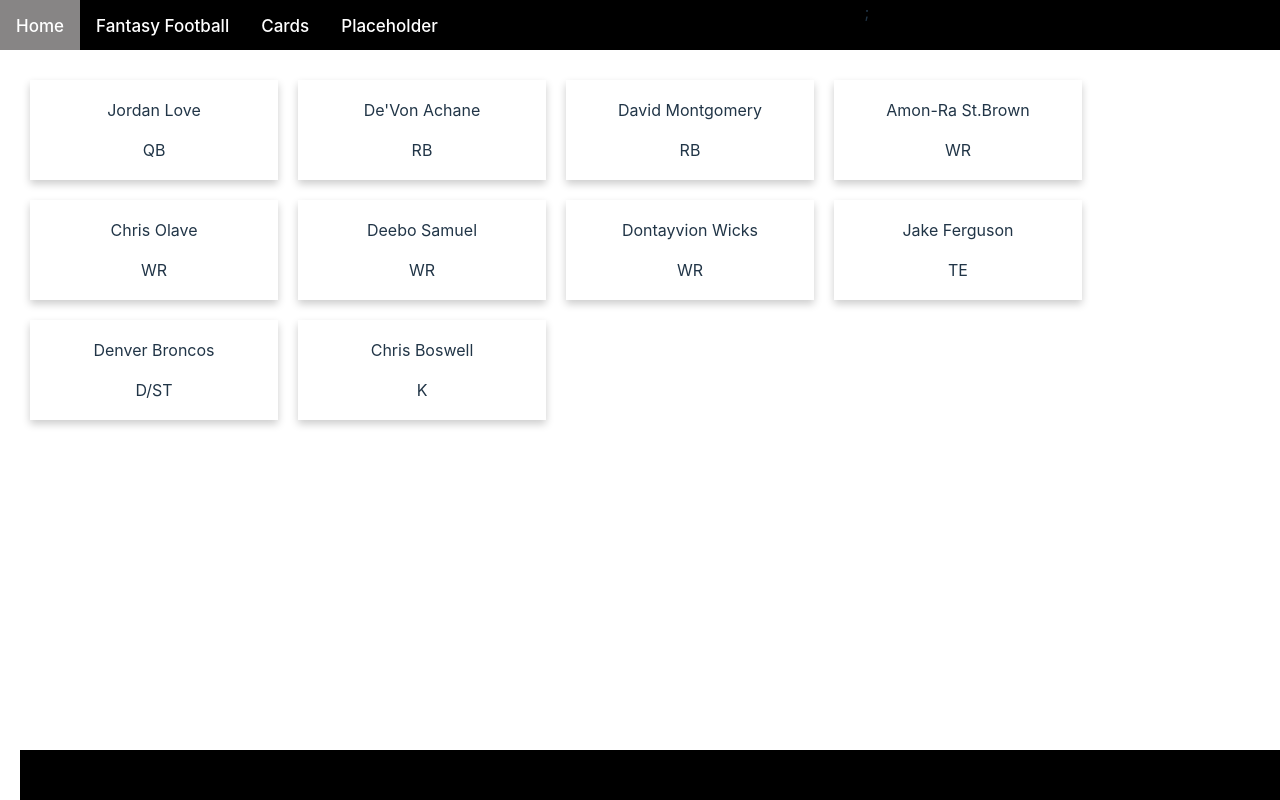
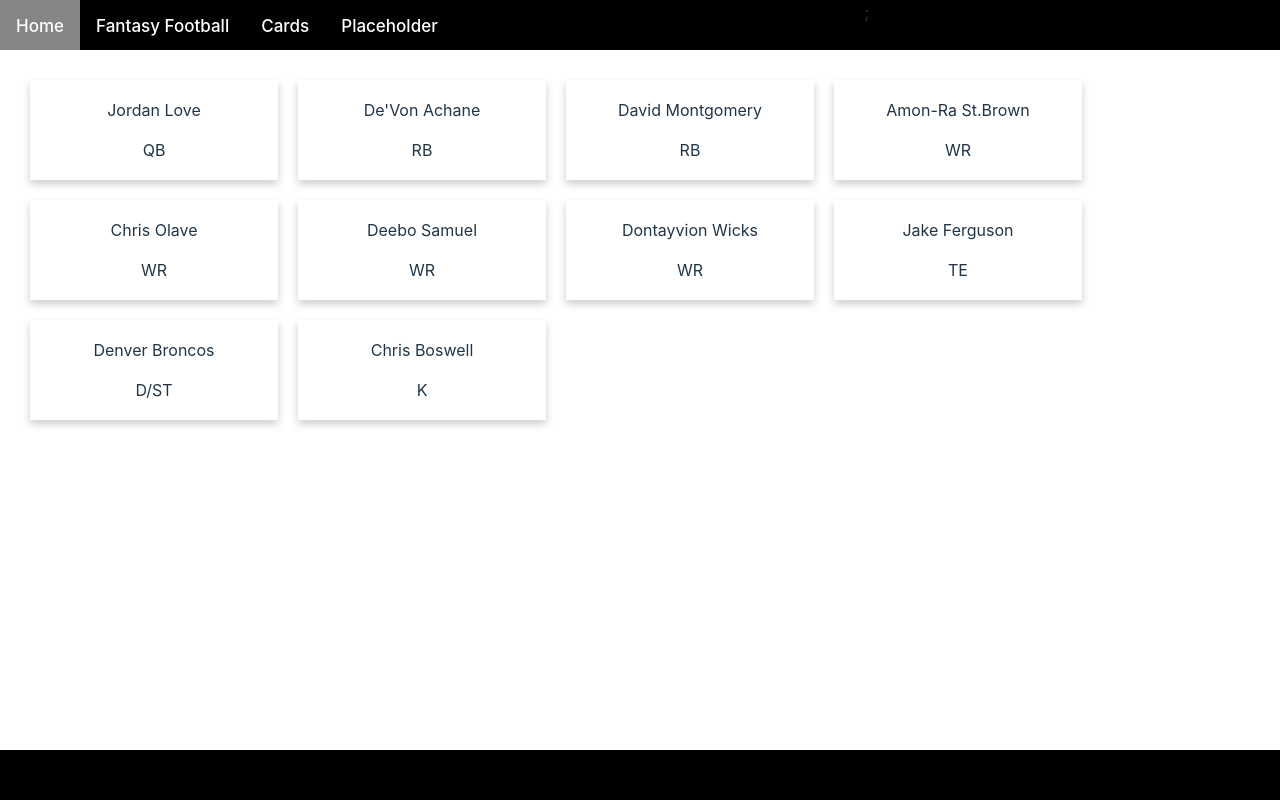
Before and after one commit to bspangler21/FrontendTemplate, a React (Vite) app: page /cards in a window 1280 px wide. Built offline with nearby package versions, Linux system fonts and the light colour scheme; what @fluentui/font-icons-mdl2 would draw is missing.

Commit message:
Fix footer positioning by aligning it to the left edge of the viewport

```diff
--- a/src/styles/footer.module.css
+++ b/src/styles/footer.module.css
@@ -3,7 +3,7 @@
     color: white;
     text-align: center;
     position: fixed;
-    left: 20px;
+    left: 0px;
     bottom: 0;
     width: calc(100vw - var(--scrollbar-width));
     height: var(--footer-height);
```
